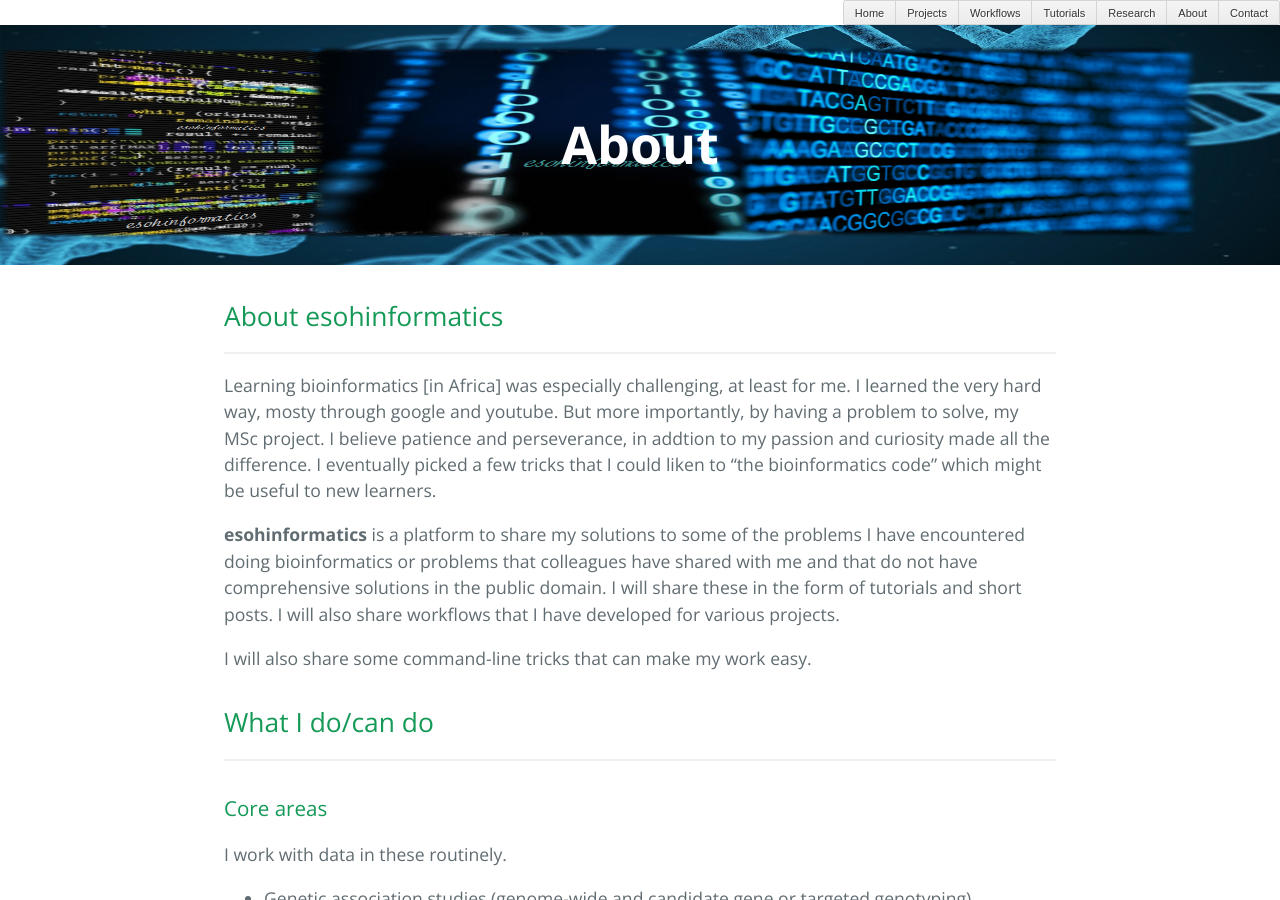
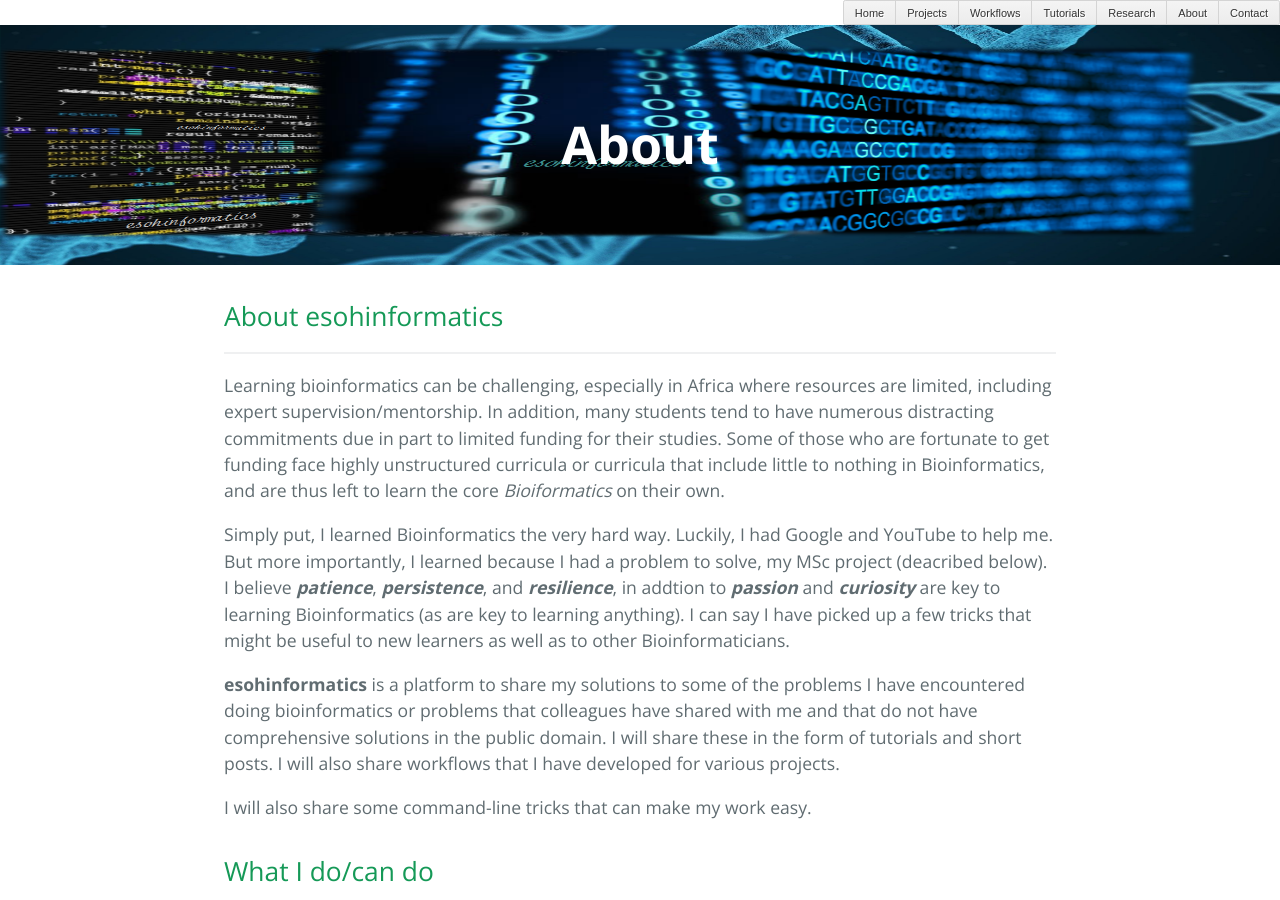
Before and after one commit to esohkevin/esohkevin.github.io, a Jekyll site: the page built from docs/about.md, in a window 1280 px wide and 900 px high. Built offline with Jekyll 4.4.1, drawn with Linux system fonts in a browser that asks for light colours; the repository's description, which GitHub fills in, is left out.

```diff
--- a/docs/about.md
+++ b/docs/about.md
@@ -5,12 +5,19 @@
 
 ## About esohinformatics
 * * *
-Learning bioinformatics [in Africa] was especially challenging, at least
-for me. I learned the very hard way, mosty through google and youtube.
-But more importantly, by having a problem to solve, my MSc project. I
-believe patience and perseverance, in addtion to my passion and curiosity
-made all the difference. I eventually picked a few tricks that I could liken
-to "the bioinformatics code" which might be useful to new learners.
+Learning bioinformatics can be challenging, especially in Africa where resources
+are limited, including expert supervision/mentorship. In addition, many students
+tend to have numerous distracting commitments due in part to limited funding for
+their studies. Some of those who are fortunate to get funding face highly unstructured
+curricula or curricula that include little to nothing in Bioinformatics, and are
+thus left to learn the core *Bioiformatics* on their own.
+
+Simply put, I learned Bioinformatics the very hard way. Luckily, I had Google and
+YouTube to help me. But more importantly, I learned because I had a problem to solve,
+my MSc project (deacribed below). I believe ***patience***, ***persistence***, and
+***resilience***, in addtion to ***passion*** and ***curiosity*** are key to learning
+Bioinformatics (as are key to learning anything). I can say I have picked up a few
+tricks that might be useful to new learners as well as to other Bioinformaticians.
 
 **esohinformatics** is a platform to share my solutions to some of the problems
 I have encountered doing bioinformatics or problems that colleagues have
```
Also changed, not shown: docs/post.md (+19 -0 lines).
